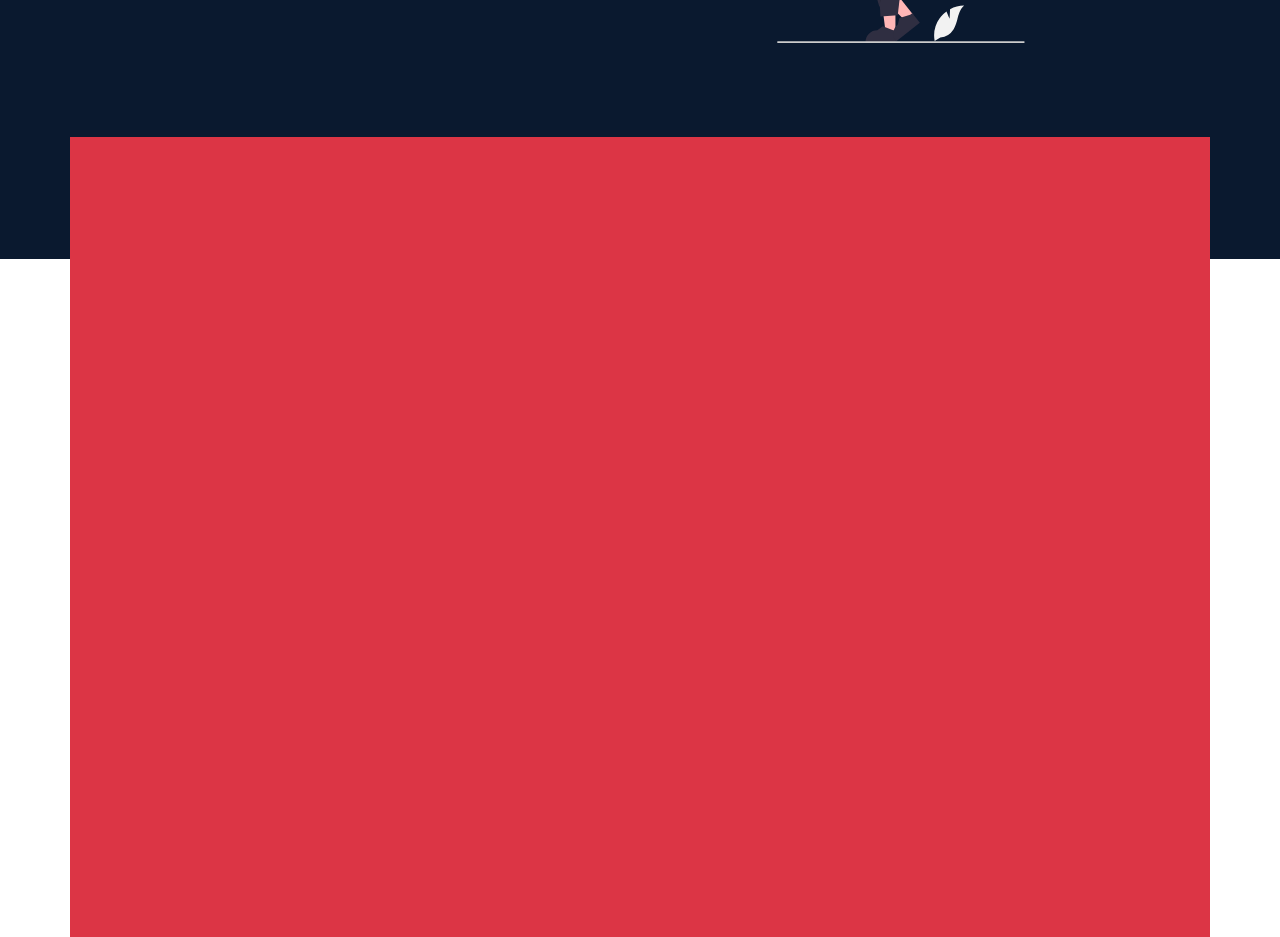
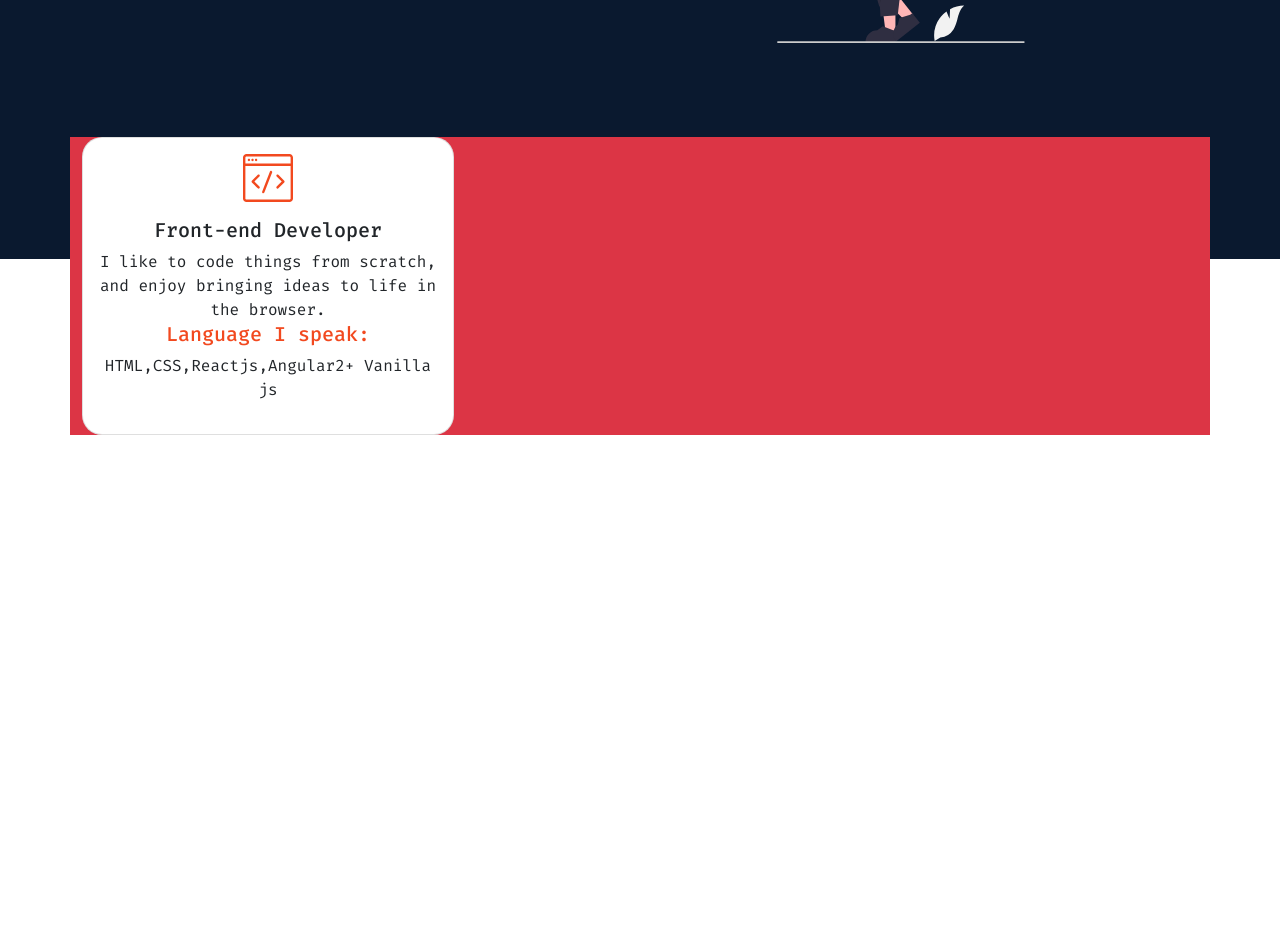
Before and after one commit to saretoduncan/improved_porfolio, a React (Create React App) app: page / in a window 1280 px wide. Shown: the part 1760-2697 px from the top of the page. After the commit the page ends 2195 px from the top, so only its background shows below. Built offline with nearby package versions, Linux system fonts and the light colour scheme; a web font is replaced by a local one.

Commit message:
add fontend about section

```diff
--- a/src/components/about_component/About.css
+++ b/src/components/about_component/About.css
@@ -11,10 +11,12 @@
 }
 .abs_section{
 
-height: 100vh;
-background-color:red;
+
 top:83%;
 left:0;
 right:0;
  margin: 0 auto;
 }
+.card_stack{
+    border-radius: 20px;
+}
--- a/src/components/about_component/About.js
+++ b/src/components/about_component/About.js
@@ -1,6 +1,7 @@
 import React from "react";
-
+import StackCard from "./Stack_card";
 import abtImg from "../images/nomad.svg";
+import frontEnd from "../images/frontend.svg";
 import "./About.css";
 
 const About = () => {
@@ -24,9 +25,21 @@ const About = () => {
             <img className="img-fluid w-75 " src={abtImg} />
           </figure>
         </div>
+      </div>
+      <div class="container position-absolute   bg-danger   abs_section">
+        <StackCard
+          img={frontEnd}
+          titl={"Front-end Developer"}
+          about={`I like to code things from
+scratch, and enjoy bringing
+ideas to life in the browser.`}
+          stackTitle={`Language I speak:`}
+          stacks={`HTML,CSS,Reactjs,Angular2+
+          Vanilla js`}
+          devTitle={`Dev Tools`}
+        />
 
       </div>
-        <div class="container position-absolute   bg-danger   abs_section"></div>
     </div>
   );
 };
--- /dev/null
+++ b/src/components/about_component/Stack_card.js
@@ -0,0 +1,30 @@
+import React from "react";
+
+const StackCard = (props) => {
+  return (
+    <div class="col-12 col-sm-6 col-md-4 card card_stack ">
+      <div class="card-body ">
+          <figure className="d-flex justify-content-center">
+              <img src={props.img}/>
+          </figure>
+        <h5 class="card-title text-center ">{props.titl}</h5>
+
+        <div className="">
+          <p class="card-text text-center">{props.about}</p>
+        </div>
+        <h5 className="orange text-center">{props.stackTitle}</h5>
+         <div>
+             <p className="text-center ">{props.stacks}</p>
+         </div>
+         <h5 className="orange text-center">{props.devTitles}</h5>
+         <div>
+             <p>{props.dev}</p>
+         </div>
+      </div>
+
+
+    </div>
+  );
+};
+
+export default StackCard;
--- a/src/components/projects_components/projects.css
+++ b/src/components/projects_components/projects.css
@@ -18,5 +18,6 @@
     width:30%;
     margin:0  auto 20px;
 
+
     }
 }
```
Also changed, not shown: src/components/images/frontend.png (added), src/components/images/frontend.svg (added).
